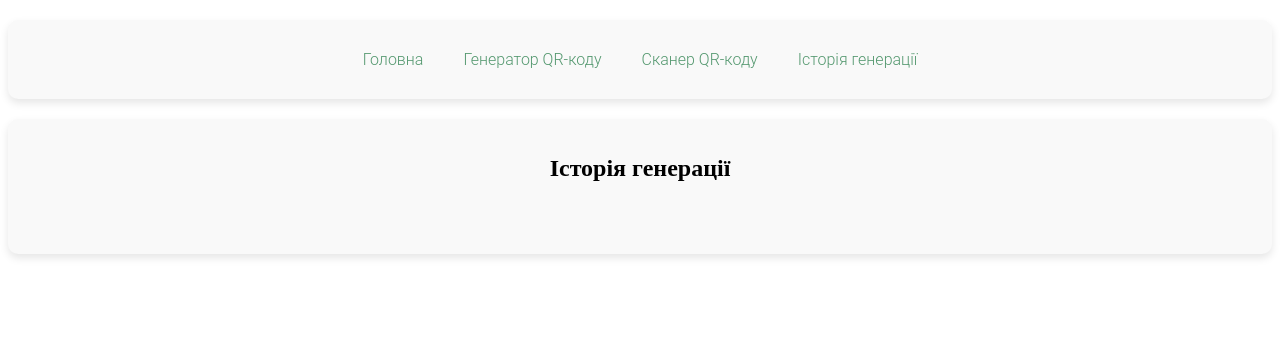
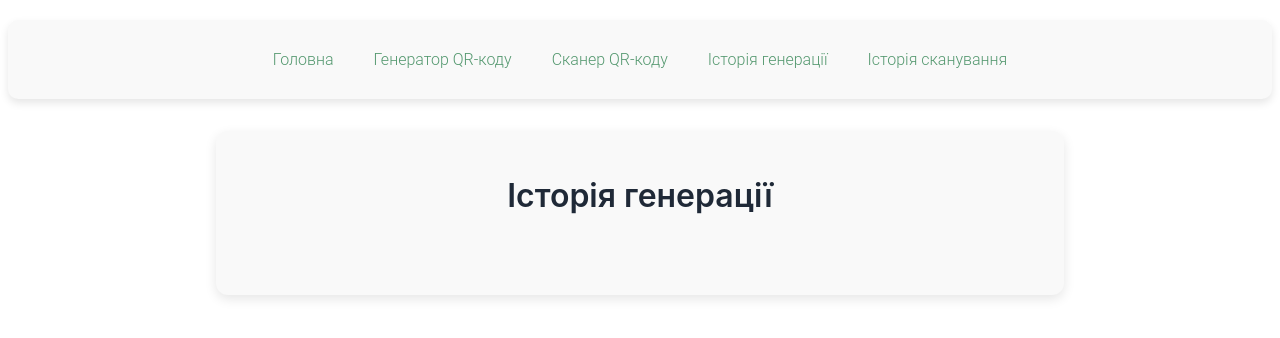
Before and after one commit to Evomind168/qr-code, a React (Vite) app: page /genHistory in a window 1280 px wide. Shown: the top 338 px of the page. Built offline with nearby package versions, Linux system fonts and the light colour scheme.

Commit message:
i finish

```diff
--- a/src/Layout.jsx
+++ b/src/Layout.jsx
@@ -3,7 +3,7 @@ import { Navigation } from "./components/Navigation/Navigation.jsx";
 import { QrCodeGenerator } from "./components/QrGenerator/QrGen.jsx";
 import { QrCodeScanner } from "./components/QrScanner/QrCodeScanner.jsx";
 import { GenHistory } from "./components/GenHistory/GenHistory.jsx";
-// import { ScanHistory } from "./components/ScanHistory/ScanHistory.jsx";
+import { ScanHistory } from "./components/ScanHistory/ScanHistory.jsx";
 
 export const Layout = () => {
     return (
@@ -13,7 +13,7 @@ export const Layout = () => {
                 <Route path="/generator" element={<QrCodeGenerator />} />
                 <Route path="/scan" element={<QrCodeScanner />} />
                 <Route path="/genHistory" element={<GenHistory />} />
-                {/*<Route path="/scanHistory" element={<ScanHistory />} />*/}
+                <Route path="/scanHistory" element={<ScanHistory />} />
             </Routes>
         </div>
     );
--- a/src/components/GenHistory/GenHistory.module.css
+++ b/src/components/GenHistory/GenHistory.module.css
@@ -1,28 +1,104 @@
+/* src/components/GenHistory/GenHistory.module.css */
+
 .container {
     display: flex;
     flex-direction: column;
     align-items: center;
-    margin-top: 20px;
+    margin: 2rem auto;
+    max-width: 800px;
     background-color: #f9f9f9;
-    padding: 20px;
-    border-radius: 10px;
-    box-shadow: 0 4px 8px rgba(0, 0, 0, 0.1);
+    padding: 1.5rem;
+    border-radius: 12px;
+    box-shadow: 0 4px 12px rgba(0, 0, 0, 0.1);
+    font-family: 'Inter', sans-serif;
 }
 
 .title {
-    font-size: 24px;
-    margin-bottom: 20px;
+    font-size: 2rem;
+    font-weight: 600;
+    color: #1f2937;
+    margin-bottom: 1.5rem;
+    text-align: center;
+}
+
+.empty {
+    text-align: center;
+    color: #6b7280;
+    font-size: 1.1rem;
+    margin-top: 1rem;
+}
+
+.clearButton {
+    padding: 0.5rem 1rem;
+    background-color: #ef4444;
+    color: white;
+    border: none;
+    border-radius: 6px;
+    cursor: pointer;
+    font-size: 1rem;
+    margin-bottom: 1rem;
+    transition: background-color 0.2s ease;
+}
+
+.clearButton:hover {
+    background-color: #dc2626;
 }
 
 .list {
     list-style-type: none;
     padding: 0;
     width: 100%;
-    max-width: 400px;
+    max-width: 500px;
 }
 
 .listItem {
-    padding: 10px;
-    border-bottom: 1px solid #ccc;
-    font-size: 16px;
+    background-color: #ffffff;
+    padding: 1rem;
+    margin-bottom: 0.75rem;
+    border-radius: 8px;
+    border: 1px solid #e5e7eb;
+    font-size: 1rem;
+    color: #374151;
+    word-break: break-all;
+    transition: transform 0.2s ease, box-shadow 0.2s ease;
 }
+
+.listItem:hover {
+    transform: translateY(-2px);
+    box-shadow: 0 6px 12px rgba(0, 0, 0, 0.08);
+}
+
+.listItem:last-child {
+    margin-bottom: 0;
+}
+
+.link {
+    color: #2563eb;
+    text-decoration: none;
+}
+
+.link:hover {
+    text-decoration: underline;
+}
+
+/* Адаптивность */
+@media (max-width: 600px) {
+    .container {
+        margin: 1rem;
+        padding: 1rem;
+    }
+
+    .title {
+        font-size: 1.5rem;
+    }
+
+    .listItem {
+        font-size: 0.9rem;
+        padding: 0.75rem;
+    }
+
+    .clearButton {
+        font-size: 0.9rem;
+        padding: 0.5rem;
+    }
+}
--- a/src/components/Navigation/Navigation.jsx
+++ b/src/components/Navigation/Navigation.jsx
@@ -8,7 +8,7 @@ export const Navigation = () => {
             <Link className={styles.link} to="/generator">Генератор QR-коду</Link>
             <Link className={styles.link} to="/scan">Сканер QR-коду</Link>
             <Link className={styles.link} to="/genHistory">Історія генерації</Link>
-            {/*<Link className={styles.link} to="/scanHistory">Історія сканування</Link>*/}
+            <Link className={styles.link} to="/scanHistory">Історія сканування</Link>
         </nav>
     );
 };
```
